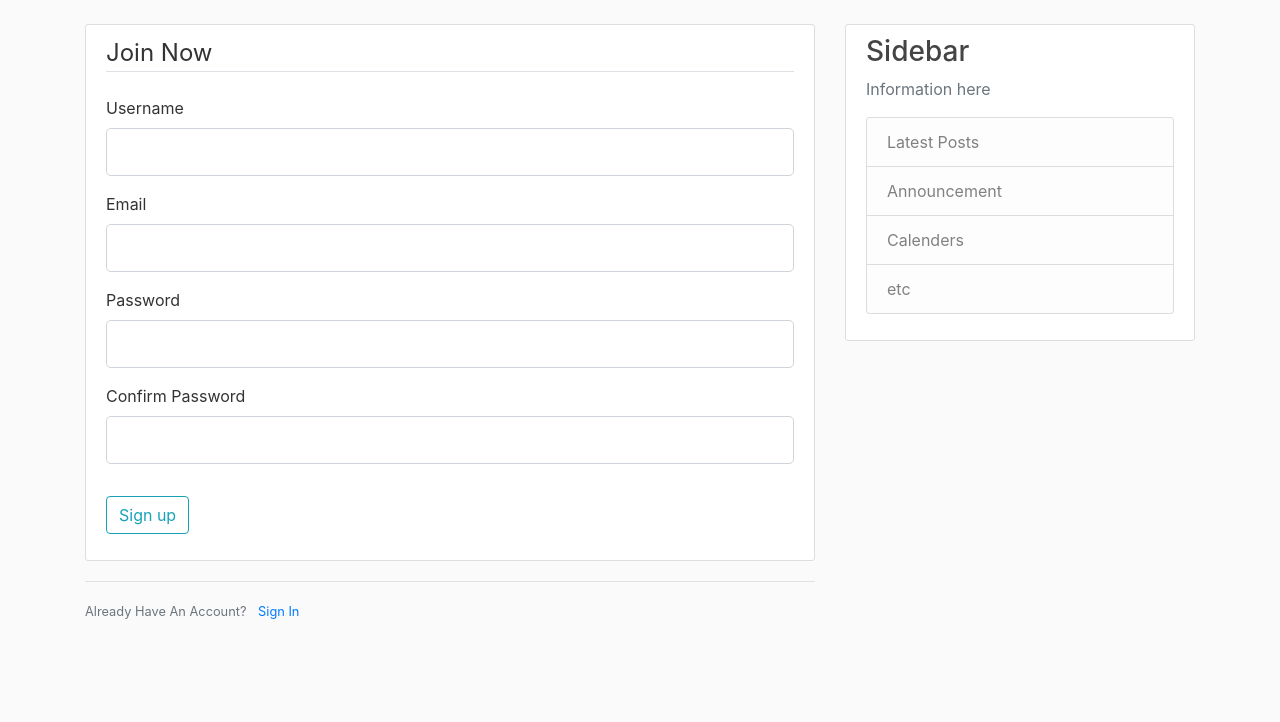
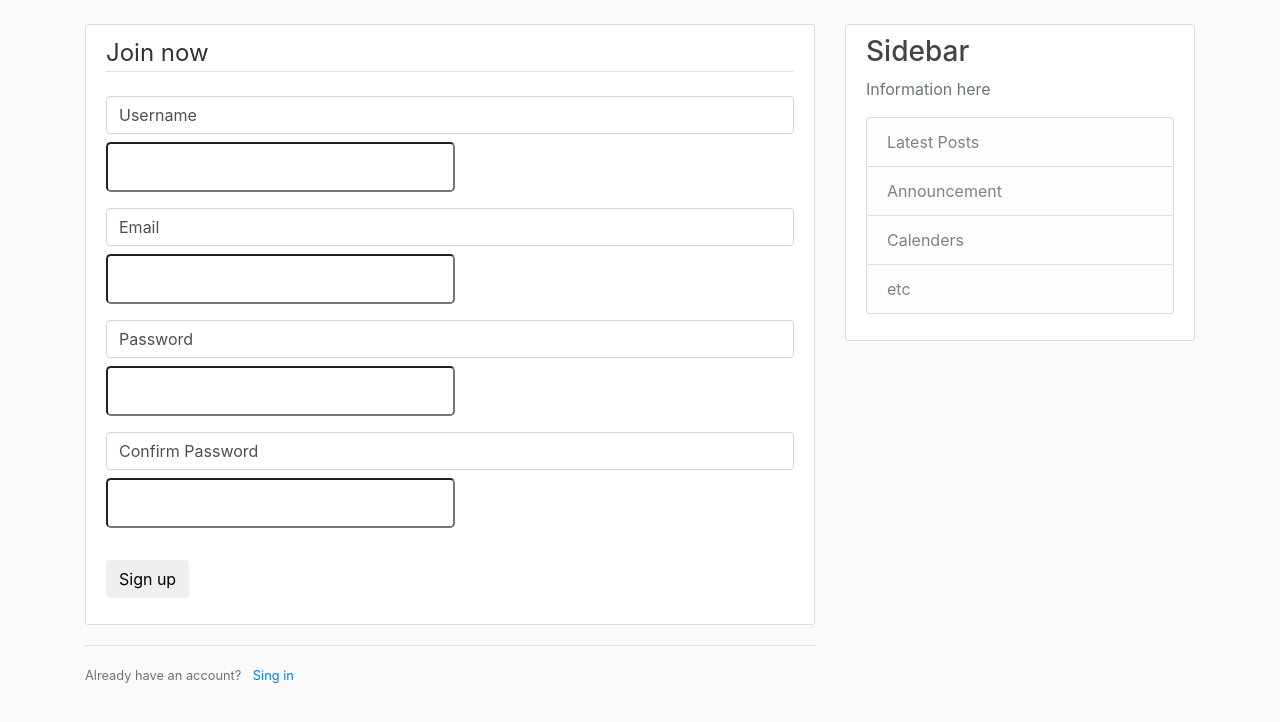
Before and after one commit to LeeKLTW/flask_blog, a Flask app: page /register in a window 1280 px wide. Shown: the part 56-778 px from the top of the page. Run offline with Flask 2, Linux system fonts and the light colour scheme; some libraries are stand-ins or nearby versions.

```diff
--- a/templates/register.html
+++ b/templates/register.html
@@ -1,72 +1,44 @@
-{% extends "layout.html" %}
+{% extends  "layout.html" %}
 {% block content %}
     <div class="content-section">
         <form method="POST" action="">
             {{ form.hidden_tag() }}
             <fieldset class="form-group">
-                <legend class="border-bottom mb-4">Join Now</legend>
+                <legend class="border-bottom mb-4"> Join now</legend>
+
                 <div class="form-group">
-                    {{ form.username.label(class="form-control-label") }}
+                    {{ form.username.label(class="form-control") }}
+                    {{ form.username(class="form-contronl form-control-lg") }}
+                </div>
 
-                    {% if form.username.errors %}
-                        {{ form.username(class="form-control form-control-lg is-invalid") }}
-                        <div class="invalid-feedback">
-                            {% for error in form.username.errors %}
-                                <span>{{ error }}</span>
-                            {% endfor %}
-                        </div>
-                    {% else %}
-                        {{ form.username(class="form-control form-control-lg") }}
-                    {% endif %}
+                <div class="form-group">
+                    {{ form.email.label(class="form-control") }}
+                    {{ form.email(class="form-contronl form-control-lg") }}
                 </div>
+
                 <div class="form-group">
-                    {{ form.email.label(class="form-control-label") }}
-                    {% if form.email.errors %}
-                        {{ form.email(class="form-control form-control-lg is-invalid") }}
-                        <div class="invalid-feedback">
-                            {% for error in form.email.errors %}
-                                <span>{{ error }}</span>
-                            {% endfor %}
-                        </div>
-                    {% else %}
-                        {{ form.email(class="form-control form-control-lg") }}
-                    {% endif %}
+                    {{ form.password.label(class="form-control") }}
+                    {{ form.password(class="form-contronl form-control-lg") }}
                 </div>
+
                 <div class="form-group">
-                    {{ form.password.label(class="form-control-label") }}
-                    {% if form.password.errors %}
-                        {{ form.password(class="form-control form-control-lg is-invalid") }}
-                        <div class="invalid-feedback">
-                            {% for error in form.password.errors %}
-                                <span>{{ error }}</span>
-                            {% endfor %}
-                        </div>
-                    {% else %}
-                        {{ form.password(class="form-control form-control-lg") }}
-                    {% endif %}
-                </div>
-                <div class="form-group">
-                    {{ form.confirm_password.label(class="form-control-label") }}
-                    {% if form.confirm_password.errors %}
-                        {{ form.confirm_password(class="form-control form-control-lg is-invalid") }}
-                        <div class="invalid-feedback">
-                            {% for error in form.confirm_password.errors %}
-                                <span>{{ error }}</span>
-                            {% endfor %}
-                        </div>
-                    {% else %}
-                        {{ form.confirm_password(class="form-control form-control-lg") }}
-                    {% endif %}
+                    {{ form.confirm_password.label(class="form-control") }}
+                    {{ form.confirm_password(class="form-contronl form-control-lg") }}
                 </div>
             </fieldset>
             <div class="form-group">
-                {{ form.submit(class="btn btn-outline-info") }}
+                {{ form.submit(class="btn btn-outlune-info") }}
             </div>
+
         </form>
     </div>
+
     <div class="border-top pt-3">
         <small class="text-muted">
-            Already Have An Account? <a class="ml-2" href="{{ url_for('login') }}">Sign In</a>
+            Already have an account? <a class="ml-2" href="{{ url_for('login') }}">Sing in</a>
         </small>
+
+
     </div>
+
 {% endblock content %}
```
